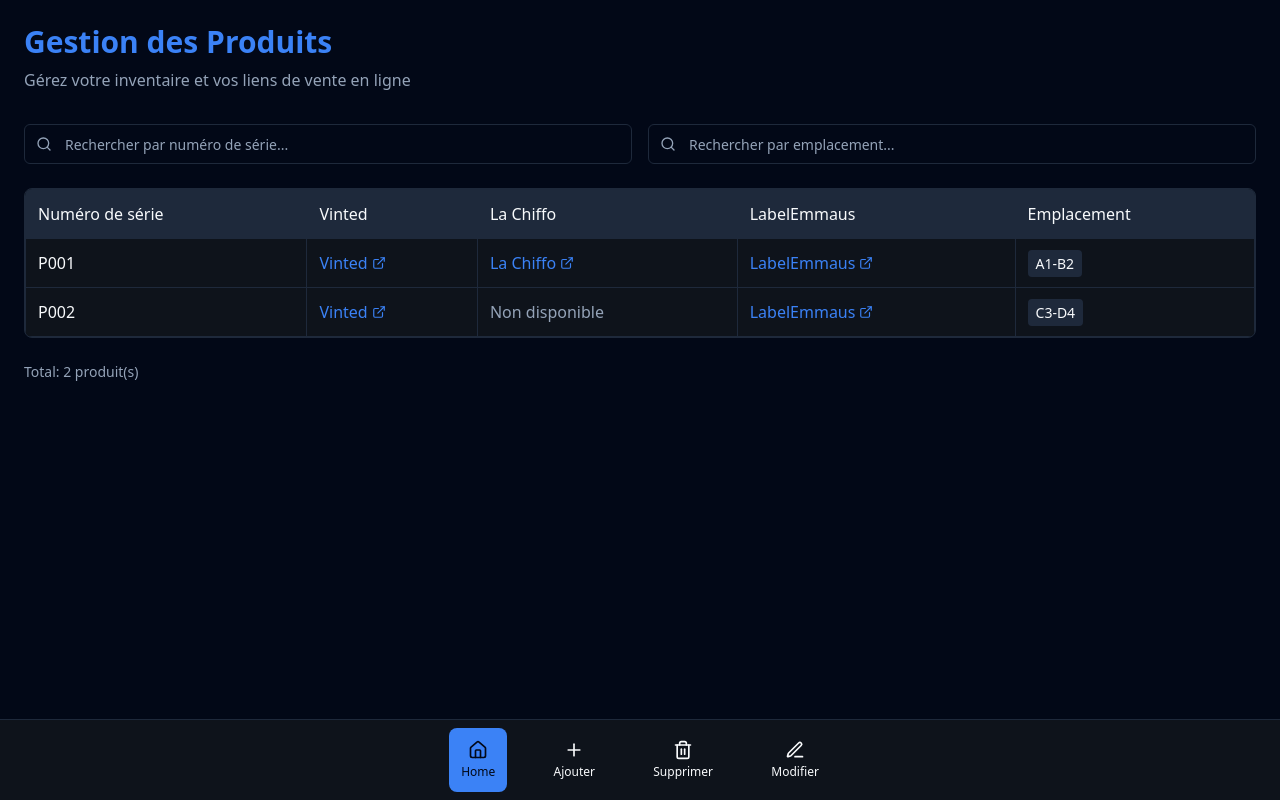
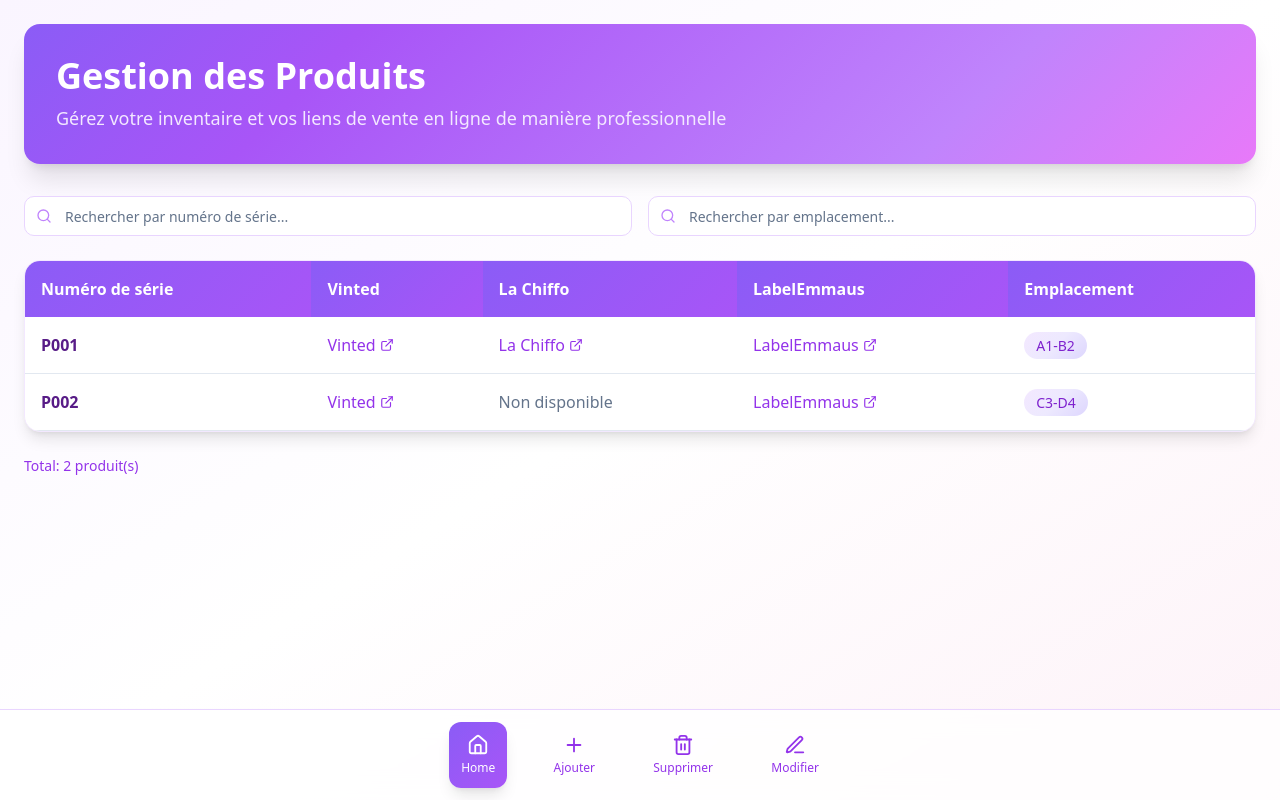
Before and after one commit to BKdevelopper/pro-product-board, a React (Vite) app: page / in a window 1280 px wide. Built offline with nearby package versions, Linux system fonts and the light colour scheme.

Commit message:
Refactor: Replace dark theme with new theme
Remove the dark theme and implement the new theme based on the provided image.

```diff
--- a/src/components/HomePage.tsx
+++ b/src/components/HomePage.tsx
@@ -30,7 +30,7 @@ const HomePage = ({ products }: HomePageProps) => {
     return (
       <button
         onClick={() => openUrl(url)}
-        className="flex items-center gap-1 text-primary hover:text-primary/80 transition-colors"
+        className="flex items-center gap-1 text-purple-600 hover:text-purple-700 transition-colors font-medium"
       >
         <span className="truncate max-w-[120px]">{platform}</span>
         <ExternalLink size={14} />
@@ -42,26 +42,26 @@ const HomePage = ({ products }: HomePageProps) => {
     <div className="space-y-6">
       <div className="grid grid-cols-1 md:grid-cols-2 gap-4">
         <div className="relative">
-          <Search className="absolute left-3 top-1/2 transform -translate-y-1/2 text-muted-foreground" size={16} />
+          <Search className="absolute left-3 top-1/2 transform -translate-y-1/2 text-purple-400" size={16} />
           <Input
             placeholder="Rechercher par numéro de série..."
             value={searchId}
             onChange={(e) => setSearchId(e.target.value)}
-            className="pl-10"
+            className="pl-10 border-purple-200 focus:border-purple-400 focus:ring-purple-400"
           />
         </div>
         <div className="relative">
-          <Search className="absolute left-3 top-1/2 transform -translate-y-1/2 text-muted-foreground" size={16} />
+          <Search className="absolute left-3 top-1/2 transform -translate-y-1/2 text-purple-400" size={16} />
           <Input
             placeholder="Rechercher par emplacement..."
             value={searchLocation}
             onChange={(e) => setSearchLocation(e.target.value)}
-            className="pl-10"
+            className="pl-10 border-purple-200 focus:border-purple-400 focus:ring-purple-400"
           />
         </div>
       </div>
 
-      <div className="bg-card rounded-lg border border-border overflow-hidden">
+      <div className="bg-white rounded-2xl shadow-lg overflow-hidden border border-purple-100">
         <div className="overflow-x-auto">
           <table className="product-table">
             <thead>
@@ -83,12 +83,12 @@ const HomePage = ({ products }: HomePageProps) => {
               ) : (
                 filteredProducts.map((product) => (
                   <tr key={product.id}>
-                    <td className="font-medium">{product.id}</td>
+                    <td className="font-semibold text-purple-900">{product.id}</td>
                     <td>{formatUrlDisplay(product.url1, "Vinted")}</td>
                     <td>{formatUrlDisplay(product.url2, "La Chiffo")}</td>
                     <td>{formatUrlDisplay(product.url3, "LabelEmmaus")}</td>
                     <td>
-                      <span className="bg-secondary px-2 py-1 rounded text-sm">
+                      <span className="gradient-light px-3 py-1 rounded-full text-sm font-medium text-purple-700">
                         {product.emplacement}
                       </span>
                     </td>
@@ -100,7 +100,7 @@ const HomePage = ({ products }: HomePageProps) => {
         </div>
       </div>
 
-      <div className="text-sm text-muted-foreground">
+      <div className="text-sm text-purple-600 font-medium">
         Total: {filteredProducts.length} produit(s)
       </div>
     </div>
--- a/src/components/Navigation.tsx
+++ b/src/components/Navigation.tsx
@@ -15,16 +15,16 @@ const Navigation = ({ activeTab, onTabChange }: NavigationProps) => {
   ];
 
   return (
-    <nav className="fixed bottom-0 left-0 right-0 bg-card border-t border-border">
+    <nav className="fixed bottom-0 left-0 right-0 bg-white/80 backdrop-blur-md border-t border-purple-200 shadow-lg">
       <div className="max-w-md mx-auto px-4">
-        <div className="flex justify-around items-center py-2">
+        <div className="flex justify-around items-center py-3">
           {navItems.map((item) => (
             <button
               key={item.id}
               onClick={() => onTabChange(item.id)}
-              className={`nav-item ${activeTab === item.id ? 'active' : ''}`}
+              className={`nav-item ${activeTab === item.id ? 'active' : 'text-purple-600 hover:text-purple-700'}`}
             >
-              <item.icon size={20} />
+              <item.icon size={22} />
               <span className="text-xs font-medium">{item.label}</span>
             </button>
           ))}
--- a/src/index.css
+++ b/src/index.css
@@ -7,44 +7,47 @@
 
 @layer base {
   :root {
-    --background: 222.2 84% 4.9%;
-    --foreground: 210 40% 98%;
+    --background: 0 0% 100%;
+    --foreground: 222.2 84% 4.9%;
 
-    --card: 217.2 32.6% 8%;
-    --card-foreground: 210 40% 98%;
+    --card: 0 0% 100%;
+    --card-foreground: 222.2 84% 4.9%;
 
-    --popover: 217.2 32.6% 8%;
-    --popover-foreground: 210 40% 98%;
+    --popover: 0 0% 100%;
+    --popover-foreground: 222.2 84% 4.9%;
 
-    --primary: 217.2 91.2% 59.8%;
-    --primary-foreground: 222.2 84% 4.9%;
+    --primary: 262 83% 58%;
+    --primary-foreground: 210 40% 98%;
 
-    --secondary: 217.2 32.6% 17.5%;
-    --secondary-foreground: 210 40% 98%;
+    --secondary: 269 100% 95%;
+    --secondary-foreground: 262 83% 58%;
 
-    --muted: 217.2 32.6% 17.5%;
-    --muted-foreground: 215 20.2% 65.1%;
+    --muted: 210 40% 96%;
+    --muted-foreground: 215.4 16.3% 46.9%;
 
-    --accent: 217.2 32.6% 17.5%;
-    --accent-foreground: 210 40% 98%;
+    --accent: 269 100% 95%;
+    --accent-foreground: 262 83% 58%;
 
-    --destructive: 0 62.8% 30.6%;
+    --destructive: 0 84.2% 60.2%;
     --destructive-foreground: 210 40% 98%;
 
-    --border: 217.2 32.6% 17.5%;
-    --input: 217.2 32.6% 17.5%;
-    --ring: 217.2 91.2% 59.8%;
+    --border: 214.3 31.8% 91.4%;
+    --input: 214.3 31.8% 91.4%;
+    --ring: 262 83% 58%;
 
-    --radius: 0.5rem;
+    --radius: 0.75rem;
 
-    --sidebar-background: 222.2 84% 4.9%;
-    --sidebar-foreground: 210 40% 98%;
-    --sidebar-primary: 217.2 91.2% 59.8%;
-    --sidebar-primary-foreground: 222.2 84% 4.9%;
-    --sidebar-accent: 217.2 32.6% 17.5%;
-    --sidebar-accent-foreground: 210 40% 98%;
-    --sidebar-border: 217.2 32.6% 17.5%;
-    --sidebar-ring: 217.2 91.2% 59.8%;
+    --sidebar-background: 0 0% 100%;
+    --sidebar-foreground: 222.2 84% 4.9%;
+    --sidebar-primary: 262 83% 58%;
+    --sidebar-primary-foreground: 210 40% 98%;
+    --sidebar-accent: 269 100% 95%;
+    --sidebar-accent-foreground: 262 83% 58%;
+    --sidebar-border: 214.3 31.8% 91.4%;
+    --sidebar-ring: 262 83% 58%;
+
+    --gradient-purple: linear-gradient(135deg, #8B5CF6 0%, #A855F7 25%, #C084FC 50%, #E879F9 100%);
+    --gradient-purple-light: linear-gradient(135deg, #F3E8FF 0%, #EDE9FE 50%, #DDD6FE 100%);
   }
 }
 
@@ -56,31 +59,43 @@
   body {
     @apply bg-background text-foreground;
     font-feature-settings: "rlig" 1, "calt" 1;
+    background: linear-gradient(135deg, #FAFAFA 0%, #F8FAFC 100%);
   }
 }
 
 @layer components {
   .product-table {
-    @apply w-full border-collapse;
+    @apply w-full border-collapse bg-white rounded-lg overflow-hidden shadow-sm;
   }
 
   .product-table th {
-    @apply bg-secondary text-secondary-foreground p-3 text-left font-medium border border-border;
+    background: linear-gradient(135deg, #8B5CF6 0%, #A855F7 100%);
+    @apply text-white p-4 text-left font-semibold border-0;
   }
 
   .product-table td {
-    @apply p-3 border border-border;
+    @apply p-4 border-b border-border;
   }
 
   .product-table tr:hover {
-    @apply bg-secondary/50;
+    @apply bg-gradient-to-r from-purple-50 to-pink-50;
   }
 
   .nav-item {
-    @apply flex flex-col items-center gap-1 p-3 rounded-lg transition-all duration-200 hover:bg-secondary hover:scale-105;
+    @apply flex flex-col items-center gap-1 p-3 rounded-xl transition-all duration-300 hover:bg-white hover:shadow-md hover:scale-105;
   }
 
   .nav-item.active {
-    @apply bg-primary text-primary-foreground;
+    background: linear-gradient(135deg, #8B5CF6 0%, #A855F7 100%);
+    @apply text-white shadow-lg;
+  }
+
+  .gradient-card {
+    background: linear-gradient(135deg, #8B5CF6 0%, #A855F7 25%, #C084FC 75%, #E879F9 100%);
+    @apply text-white;
+  }
+
+  .gradient-light {
+    background: linear-gradient(135deg, #F3E8FF 0%, #EDE9FE 50%, #DDD6FE 100%);
   }
 }
--- a/src/pages/Index.tsx
+++ b/src/pages/Index.tsx
@@ -54,16 +54,18 @@ const Index = () => {
   };
 
   return (
-    <div className="min-h-screen bg-background text-foreground flex flex-col">
+    <div className="min-h-screen bg-gradient-to-br from-purple-50 via-white to-pink-50 text-foreground flex flex-col">
       <div className="flex-1 p-6 pb-24">
         <div className="max-w-7xl mx-auto">
           <header className="mb-8">
-            <h1 className="text-3xl font-bold text-primary mb-2">
-              Gestion des Produits
-            </h1>
-            <p className="text-muted-foreground">
-              Gérez votre inventaire et vos liens de vente en ligne
-            </p>
+            <div className="gradient-card rounded-2xl p-8 mb-6 shadow-xl">
+              <h1 className="text-4xl font-bold mb-2">
+                Gestion des Produits
+              </h1>
+              <p className="text-purple-100 text-lg">
+                Gérez votre inventaire et vos liens de vente en ligne de manière professionnelle
+              </p>
+            </div>
           </header>
 
           {renderContent()}
```
Also changed, not shown: src/components/AddPage.tsx (+19 -14 lines).
